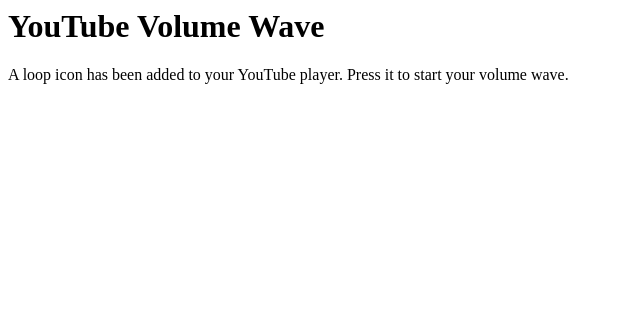
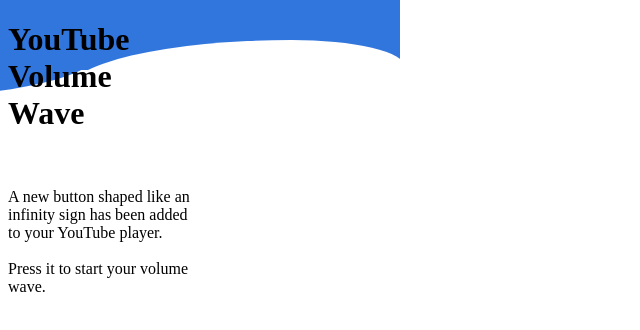
Before and after one commit to rsmith-github/YTVolumeWave, a browser extension: page hello.html in a window 1280 px wide. Shown: the whole page, without its empty margins (0-640 px from the left). Drawn offline with Linux system fonts and the light colour scheme.

Commit message:
style: add styling

```diff
--- a/hello.html
+++ b/hello.html
@@ -1,12 +1,15 @@
 <html>
     <!-- <script type="module" src="popup.js"></script> -->
+    <link rel="stylesheet" href="style.css">
   <body>
-    <div>
+    <div id="main-div">
       <h1>YouTube Volume Wave</h1>
       <!-- <p id="msg"></p> -->
       <!-- <button id="start-btn">Start Wave</button> -->
-      <p>A loop icon has been added to your YouTube player. Press it to start your volume wave.</p>
+      <br />
+      <p>A new button shaped like an infinity sign has been added to your YouTube player. <br /> <br /> Press it to start your volume wave.</p>
 
     </div>
   </body>
+  <div class="curve" id="wave"></div>
 </html>
--- a/index.js
+++ b/index.js
@@ -34,6 +34,7 @@
         }
     }
 
+    newVideoLoaded();
 })();
 
 
--- /dev/null
+++ b/style.css
@@ -0,0 +1,45 @@
+html {
+    height: 150px;
+    width: 200px;
+    background-color: white;
+}
+
+body {
+    margin-top: 0px;
+    position: relative;
+    display: flex;
+    flex-direction: column;
+    align-items: center;
+}
+
+#wave {
+    position: absolute;
+    height: 70px;
+    width: 600px;
+    background: #3176dd;
+    z-index: -1;
+  }
+
+  #wave:before {
+    content: "";
+    display: block;
+    position: absolute;
+    border-radius: 100% 50%;
+    width: 340px;
+    height: 80px;
+    background-color: white;
+    right: -5px;
+    top: 40px;
+  }
+
+  #wave:after {
+    content: "";
+    display: block;
+    position: absolute;
+    border-radius: 100% 50%;
+    width: 300px;
+    height: 70px;
+    background-color: #3176dd;
+    left: 0;
+    top: 27px;
+  }
```
